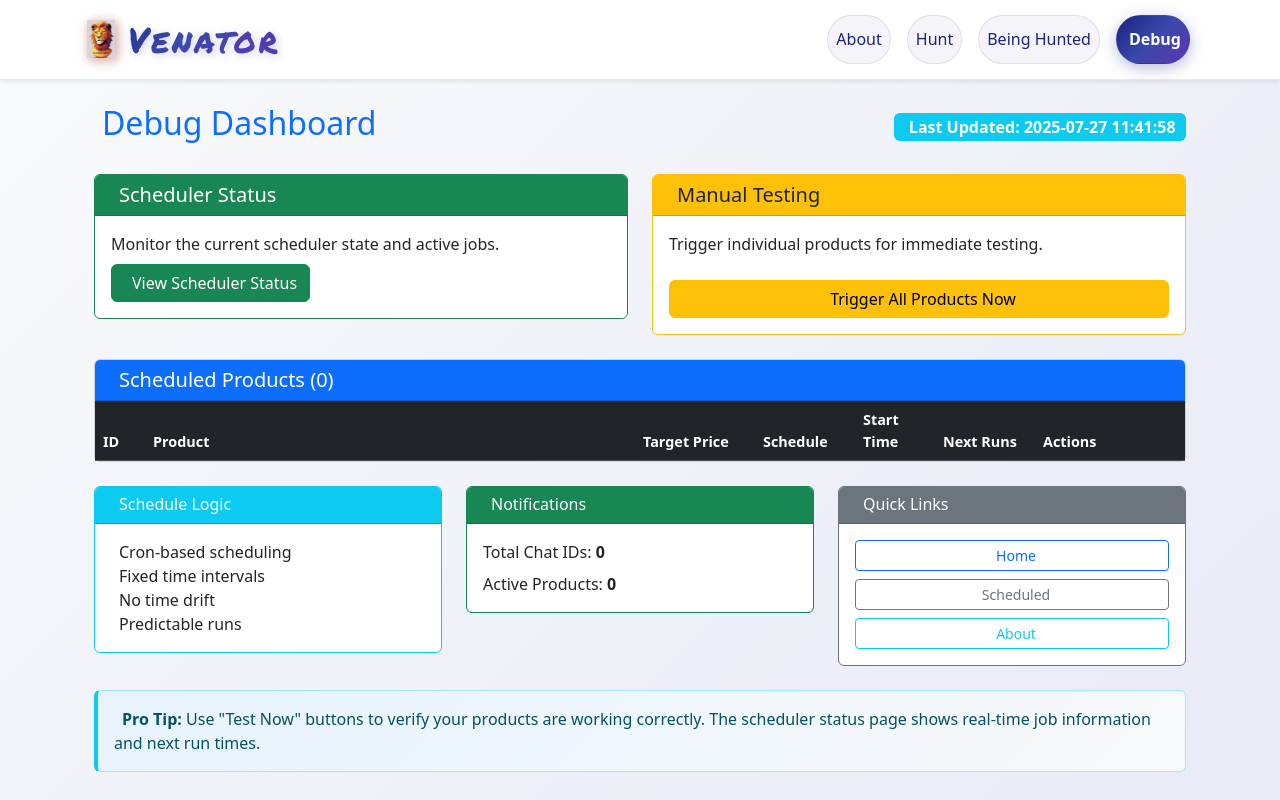
After one commit to kalyanlearn12/product-cost-tracker, a Flask app: page /debug in a window 1280 px wide. The commit adds this page. Run offline with Flask 3, Linux system fonts and the light colour scheme; lists and menus that the app fills with data are empty.

Commit message:
debug screens

```diff
--- a/app.py
+++ b/app.py
@@ -107,6 +107,200 @@ def tracking_table():
     import product_tracker.config as config
     return render_template('tracking.html', scheduled_products=scheduled_products, active_page='table', edit_idx=edit_idx, config=config)
 
+@app.route('/debug')
+def debug_dashboard():
+    """Main debug dashboard showing all products and debug links"""
+    from datetime import datetime
+
+    # Count unique chat IDs
+    all_chat_ids = set()
+    for product in scheduled_products:
+        if product.get('telegram_chat_ids'):
+            all_chat_ids.update(product['telegram_chat_ids'])
+
+    return render_template('debug.html',
+                         products=scheduled_products,
+                         total_chat_ids=len(all_chat_ids),
+                         current_time=datetime.now().strftime('%Y-%m-%d %H:%M:%S'),
+                         active_page='debug')
+
+@app.route('/debug/scheduler')
+def debug_scheduler():
+    """Debug endpoint to check scheduler status"""
+    from product_tracker.scheduler import get_scheduler_status, trigger_job_now
+
+    # Get scheduler status
+    status = get_scheduler_status()
+
+    # Manual trigger if requested
+    trigger_idx = request.args.get('trigger')
+    trigger_result = None
+    if trigger_idx is not None:
+        try:
+            trigger_result = trigger_job_now(int(trigger_idx))
+        except:
+            trigger_result = "Invalid trigger index"
+
+    # Create HTML response
+    html = f"""
+    <html>
+    <head><title>Scheduler Debug</title></head>
+    <body style="font-family: Arial; margin: 20px;">
+        <h1>🔍 Scheduler Debug Information</h1>
+
+        <h2>Status: {status['status']}</h2>
+        <p><strong>Total Jobs:</strong> {status['total_jobs']}</p>
+
+        <h2>📋 Current Jobs</h2>
+        <table border="1" cellpadding="5" cellspacing="0">
+            <tr>
+                <th>Index</th>
+                <th>Job ID</th>
+                <th>Interval (hrs)</th>
+                <th>Start Time</th>
+                <th>Schedule Pattern</th>
+                <th>Next Run</th>
+                <th>Product URL</th>
+                <th>Actions</th>
+            </tr>
+    """
+
+    for job in status['jobs']:
+        html += f"""
+            <tr>
+                <td>{job['idx']}</td>
+                <td>{job['job_id']}</td>
+                <td>{job.get('interval', 'N/A')}</td>
+                <td>{job.get('start_time', 'N/A')}</td>
+                <td style="font-family: monospace; font-size: 0.8em;">{job.get('schedule_pattern', 'N/A')}</td>
+                <td>{job['next_run']}</td>
+                <td style="max-width: 300px; word-break: break-all;">{job['product_url']}</td>
+                <td><a href="?trigger={job['idx']}" style="background: #007bff; color: white; padding: 5px 10px; text-decoration: none; border-radius: 3px;">Trigger Now</a></td>
+            </tr>
+        """
+
+    html += """
+        </table>
+
+        <h2>📝 Scheduled Products</h2>
+        <pre>
+    """
+
+    for i, product in enumerate(scheduled_products):
+        html += f"[{i}] {product}\n"
+
+    html += "</pre>"
+
+    if trigger_result:
+        html += f"""
+        <h2>🚀 Manual Trigger Result</h2>
+        <div style="background: #f8f9fa; padding: 10px; border-radius: 5px; margin: 10px 0;">
+            {trigger_result}
+        </div>
+        """
+
+    html += """
+        <p><a href="/tracking">← Back to Tracking</a></p>
+        <p><a href="/debug/scheduler/trigger-all">🚀 Trigger All Jobs Now (Test)</a></p>
+    </body>
+    </html>
+    """
+
+    return html
+
+@app.route('/debug/trigger/<int:product_id>')
+def debug_trigger_product(product_id):
+    """Trigger a specific product job immediately"""
+    from product_tracker.scheduler import trigger_job_now
+
+    try:
+        result = trigger_job_now(product_id)
+        return f"""
+        <html>
+        <head>
+            <title>Trigger Result</title>
+            <meta http-equiv="refresh" content="3;url=/debug">
+        </head>
+        <body style="font-family: Arial; margin: 20px; text-align: center;">
+            <h2>🚀 Manual Trigger Result</h2>
+            <div style="background: #d4edda; color: #155724; padding: 15px; border-radius: 8px; margin: 20px auto; max-width: 600px;">
+                <strong>Product {product_id}:</strong> {result}
+            </div>
+            <p>Redirecting to debug dashboard in 3 seconds...</p>
+            <p><a href="/debug">← Back to Debug Dashboard</a></p>
+        </body>
+        </html>
+        """
+    except Exception as e:
+        return f"""
+        <html>
+        <head>
+            <title>Trigger Error</title>
+            <meta http-equiv="refresh" content="3;url=/debug">
+        </head>
+        <body style="font-family: Arial; margin: 20px; text-align: center;">
+            <h2>❌ Trigger Error</h2>
+            <div style="background: #f8d7da; color: #721c24; padding: 15px; border-radius: 8px; margin: 20px auto; max-width: 600px;">
+                <strong>Product {product_id}:</strong> Error - {str(e)}
+            </div>
+            <p>Redirecting to debug dashboard in 3 seconds...</p>
+            <p><a href="/debug">← Back to Debug Dashboard</a></p>
+        </body>
+        </html>
+        """
+
+@app.route('/debug/scheduler/trigger-all')
+def debug_trigger_all():
+    """Trigger all scheduled jobs immediately for testing"""
+    from product_tracker.scheduler import trigger_job_now
+
+    results = []
+    success_count = 0
+    for i in range(len(scheduled_products)):
+        try:
+            result = trigger_job_now(i)
+            results.append(f"Product {i}: ✅ {result}")
+            success_count += 1
+        except Exception as e:
+            results.append(f"Product {i}: ❌ ERROR - {str(e)}")
+
+    html = f"""
+    <html>
+    <head>
+        <title>Trigger All Jobs</title>
+        <meta http-equiv="refresh" content="5;url=/debug">
+        <style>
+            body {{ font-family: Arial, sans-serif; margin: 20px; text-align: center; }}
+            .success {{ color: #28a745; }}
+            .error {{ color: #dc3545; }}
+            .results {{ background: #f8f9fa; padding: 20px; border-radius: 8px; margin: 20px auto; max-width: 800px; text-align: left; }}
+        </style>
+    </head>
+    <body>
+        <h1>🚀 Triggered All Jobs</h1>
+        <div class="success">
+            <h2>Successfully triggered {success_count}/{len(scheduled_products)} products</h2>
+        </div>
+
+        <div class="results">
+            <h3>Detailed Results:</h3>
+            <ul>
+    """
+
+    for result in results:
+        html += f"<li>{result}</li>"
+
+    html += """
+            </ul>
+        </div>
+        <p>Redirecting to debug dashboard in 5 seconds...</p>
+        <p><a href="/debug">← Back to Debug Dashboard</a></p>
+    </body>
+    </html>
+    """
+
+    return html
+
 
 
 if __name__ == '__main__':
--- a/templates/base.html
+++ b/templates/base.html
@@ -199,6 +199,11 @@
         <li class="nav-item">
           <a class="nav-link {% if active_page == 'table' %}active{% endif %}" href="/tracking">Being Hunted</a>
         </li>
+        <li class="nav-item">
+          <a class="nav-link {% if active_page == 'debug' %}active{% endif %}" href="/debug" title="Debug Dashboard">
+            <i class="fas fa-bug me-1"></i>Debug
+          </a>
+        </li>
       </ul>
     </div>
   </div>
--- /dev/null
+++ b/templates/debug.html
@@ -0,0 +1,246 @@
+{% extends "base.html" %}
+
+{% block title %}Debug Dashboard{% endblock %}
+
+{% block content %}
+<div class="container-fluid mt-4">
+    <div class="row">
+        <div class="col-12">
+            <div class="d-flex justify-content-between align-items-center mb-4">
+                <h2 class="text-primary">
+                    <i class="fas fa-bug me-2"></i>Debug Dashboard
+                </h2>
+                <div class="badge bg-info fs-6">
+                    <i class="fas fa-clock me-1"></i>Last Updated: {{ current_time }}
+                </div>
+            </div>
+
+            <!-- Quick Actions -->
+            <div class="row mb-4">
+                <div class="col-md-6">
+                    <div class="card border-success">
+                        <div class="card-header bg-success text-white">
+                            <h5 class="mb-0"><i class="fas fa-cog me-2"></i>Scheduler Status</h5>
+                        </div>
+                        <div class="card-body">
+                            <p class="mb-2">Monitor the current scheduler state and active jobs.</p>
+                            <a href="/debug/scheduler" class="btn btn-success">
+                                <i class="fas fa-eye me-2"></i>View Scheduler Status
+                            </a>
+                        </div>
+                    </div>
+                </div>
+                <div class="col-md-6">
+                    <div class="card border-warning">
+                        <div class="card-header bg-warning text-dark">
+                            <h5 class="mb-0"><i class="fas fa-play me-2"></i>Manual Testing</h5>
+                        </div>
+                        <div class="card-body">
+                            <p class="mb-2">Trigger individual products for immediate testing.</p>
+                            <div class="d-flex gap-2 flex-wrap mb-3">
+                                {% for product in products %}
+                                <a href="/debug/trigger/{{ loop.index0 }}" class="btn btn-outline-warning btn-sm">
+                                    <i class="fas fa-bolt me-1"></i>Product {{ loop.index }}
+                                </a>
+                                {% endfor %}
+                            </div>
+                            <div class="d-grid">
+                                <a href="/debug/scheduler/trigger-all" class="btn btn-warning">
+                                    <i class="fas fa-rocket me-2"></i>Trigger All Products Now
+                                </a>
+                            </div>
+                        </div>
+                    </div>
+                </div>
+            </div>
+
+            <!-- Scheduled Products Overview -->
+            <div class="card">
+                <div class="card-header bg-primary text-white">
+                    <h5 class="mb-0"><i class="fas fa-list me-2"></i>Scheduled Products ({{ products|length }})</h5>
+                </div>
+                <div class="card-body p-0">
+                    <div class="table-responsive">
+                        <table class="table table-hover mb-0">
+                            <thead class="table-dark">
+                                <tr>
+                                    <th style="width: 50px;">ID</th>
+                                    <th>Product</th>
+                                    <th style="width: 120px;">Target Price</th>
+                                    <th style="width: 100px;">Schedule</th>
+                                    <th style="width: 80px;">Start Time</th>
+                                    <th style="width: 100px;">Next Runs</th>
+                                    <th style="width: 150px;">Actions</th>
+                                </tr>
+                            </thead>
+                            <tbody>
+                                {% for product in products %}
+                                <tr>
+                                    <td>
+                                        <span class="badge bg-secondary">{{ loop.index0 }}</span>
+                                    </td>
+                                    <td>
+                                        <div class="d-flex align-items-center">
+                                            {% if 'myntra.com' in product.product_url %}
+                                                <i class="fab fa-shopify text-pink me-2"></i>
+                                                <span class="text-muted">Myntra</span>
+                                            {% elif 'amazon.in' in product.product_url %}
+                                                <i class="fab fa-amazon text-warning me-2"></i>
+                                                <span class="text-muted">Amazon</span>
+                                            {% elif 'upstox.com' in product.product_url %}
+                                                <i class="fas fa-chart-line text-success me-2"></i>
+                                                <span class="text-muted">Gold Rates</span>
+                                            {% elif 'screener.in' in product.product_url %}
+                                                <i class="fas fa-chart-bar text-info me-2"></i>
+                                                <span class="text-muted">Stocks</span>
+                                            {% else %}
+                                                <i class="fas fa-link text-secondary me-2"></i>
+                                                <span class="text-muted">Other</span>
+                                            {% endif %}
+                                        </div>
+                                        <small class="text-muted d-block mt-1" style="max-width: 300px; overflow: hidden; text-overflow: ellipsis; white-space: nowrap;">
+                                            {{ product.product_url }}
+                                        </small>
+                                    </td>
+                                    <td>
+                                        <span class="fw-bold text-success">₹{{ "{:,.0f}".format(product.target_price) }}</span>
+                                    </td>
+                                    <td>
+                                        <span class="badge bg-info">{{ product.schedule_interval }}h</span>
+                                    </td>
+                                    <td>
+                                        <span class="badge bg-dark">{{ product.start_time }}</span>
+                                    </td>
+                                    <td>
+                                        <small class="text-muted">
+                                            {% set hours = [] %}
+                                            {% set start_hour = product.start_time.split(':')[0]|int %}
+                                            {% for i in range(0, 24, product.schedule_interval) %}
+                                                {% set next_hour = (start_hour + i) % 24 %}
+                                                {% if hours.append(next_hour) %}{% endif %}
+                                            {% endfor %}
+                                            {% for hour in hours[:3] %}
+                                                {{ "%02d:00"|format(hour) }}
+                                                {% if not loop.last %}<br>{% endif %}
+                                            {% endfor %}
+                                            {% if hours|length > 3 %}
+                                                <br><span class="text-muted">+{{ hours|length - 3 }} more</span>
+                                            {% endif %}
+                                        </small>
+                                    </td>
+                                    <td>
+                                        <div class="btn-group-vertical btn-group-sm" role="group">
+                                            <a href="/debug/trigger/{{ loop.index0 }}" class="btn btn-outline-success btn-sm">
+                                                <i class="fas fa-play me-1"></i>Test Now
+                                            </a>
+                                            <a href="{{ product.product_url }}" target="_blank" class="btn btn-outline-primary btn-sm">
+                                                <i class="fas fa-external-link-alt me-1"></i>View
+                                            </a>
+                                        </div>
+                                    </td>
+                                </tr>
+                                {% endfor %}
+                            </tbody>
+                        </table>
+                    </div>
+                </div>
+            </div>
+
+            <!-- Debug Information -->
+            <div class="row mt-4">
+                <div class="col-md-4">
+                    <div class="card border-info">
+                        <div class="card-header bg-info text-white">
+                            <h6 class="mb-0"><i class="fas fa-info-circle me-2"></i>Schedule Logic</h6>
+                        </div>
+                        <div class="card-body">
+                            <ul class="list-unstyled mb-0">
+                                <li><i class="fas fa-check text-success me-2"></i>Cron-based scheduling</li>
+                                <li><i class="fas fa-check text-success me-2"></i>Fixed time intervals</li>
+                                <li><i class="fas fa-check text-success me-2"></i>No time drift</li>
+                                <li><i class="fas fa-check text-success me-2"></i>Predictable runs</li>
+                            </ul>
+                        </div>
+                    </div>
+                </div>
+                <div class="col-md-4">
+                    <div class="card border-success">
+                        <div class="card-header bg-success text-white">
+                            <h6 class="mb-0"><i class="fas fa-bell me-2"></i>Notifications</h6>
+                        </div>
+                        <div class="card-body">
+                            <p class="mb-2">Total Chat IDs: <strong>{{ total_chat_ids }}</strong></p>
+                            <p class="mb-0">Active Products: <strong>{{ products|length }}</strong></p>
+                        </div>
+                    </div>
+                </div>
+                <div class="col-md-4">
+                    <div class="card border-secondary">
+                        <div class="card-header bg-secondary text-white">
+                            <h6 class="mb-0"><i class="fas fa-tools me-2"></i>Quick Links</h6>
+                        </div>
+                        <div class="card-body">
+                            <div class="d-grid gap-2">
+                                <a href="/" class="btn btn-outline-primary btn-sm">
+                                    <i class="fas fa-home me-2"></i>Home
+                                </a>
+                                <a href="/tracking" class="btn btn-outline-secondary btn-sm">
+                                    <i class="fas fa-calendar me-2"></i>Scheduled
+                                </a>
+                                <a href="/" class="btn btn-outline-info btn-sm">
+                                    <i class="fas fa-info me-2"></i>About
+                                </a>
+                            </div>
+                        </div>
+                    </div>
+                </div>
+            </div>
+
+            <!-- Footer -->
+            <div class="row mt-4">
+                <div class="col-12">
+                    <div class="alert alert-info">
+                        <i class="fas fa-lightbulb me-2"></i>
+                        <strong>Pro Tip:</strong> Use "Test Now" buttons to verify your products are working correctly.
+                        The scheduler status page shows real-time job information and next run times.
+                    </div>
+                </div>
+            </div>
+        </div>
+    </div>
+</div>
+
+<style>
+.text-pink {
+    color: #e91e63 !important;
+}
+
+.card {
+    transition: transform 0.2s ease-in-out;
+}
+
+.card:hover {
+    transform: translateY(-2px);
+    box-shadow: 0 4px 8px rgba(0,0,0,0.12);
+}
+
+.btn-group-vertical .btn {
+    margin-bottom: 2px;
+}
+
+.table th {
+    border-top: none;
+    font-weight: 600;
+    font-size: 0.9rem;
+}
+
+.badge {
+    font-size: 0.75rem;
+}
+
+.alert-info {
+    border-left: 4px solid #0dcaf0;
+    background: linear-gradient(135deg, #e7f3ff 0%, #f8f9fa 100%);
+}
+</style>
+{% endblock %}
```
Also changed, not shown: SCHEDULER_EXAMPLES.md (added, +33 -0 lines), product_tracker/scheduler.py (+187 -27 lines).
